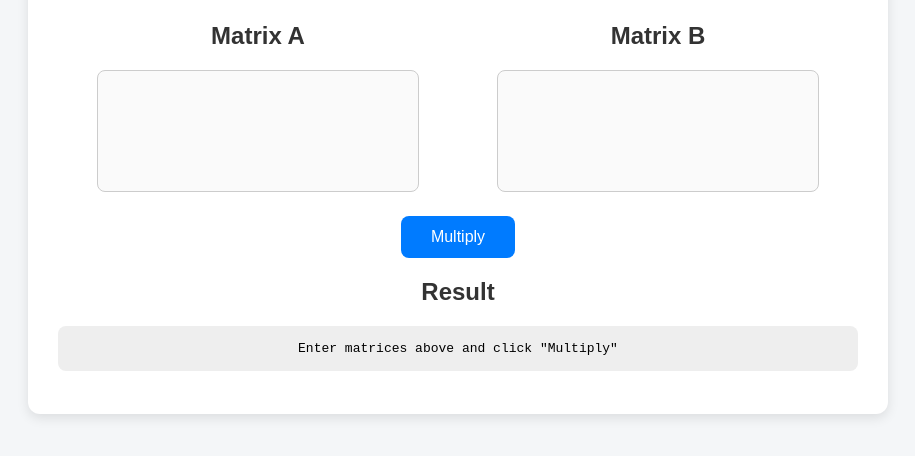
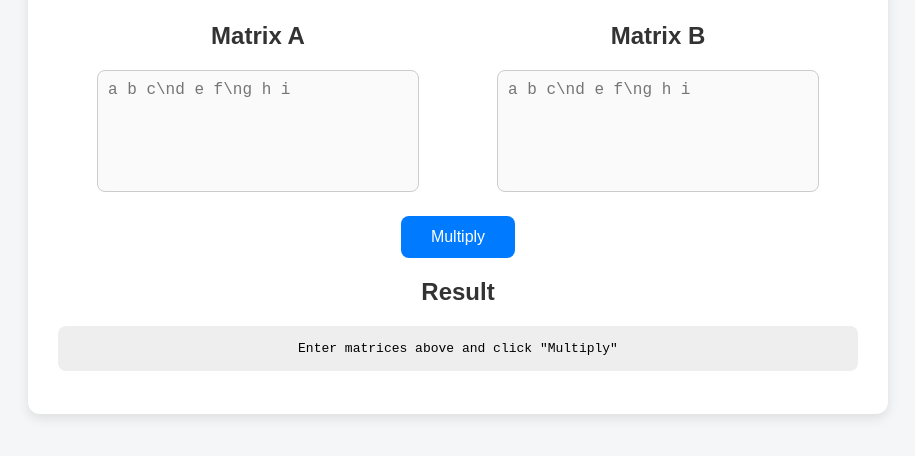
Before and after one commit to Starhopperr/MatrixMultiplier, a plain HTML site: page index.html in a window 1280 px wide. Shown: the part 128-584 px from the top of the page, without its empty margins (182-1097 px from the left). Drawn offline with Linux system fonts and the light colour scheme.

Commit message:
Update index.html

```diff
--- a/index.html
+++ b/index.html
@@ -13,11 +13,11 @@
     <div class="matrix-inputs">
       <div>
         <h2>Matrix A</h2>
-        <textarea id="matrixA" placeholder=""></textarea>
+        <textarea id="matrixA" placeholder="a b c\nd e f\ng h i"></textarea>
       </div>
       <div>
         <h2>Matrix B</h2>
-        <textarea id="matrixB" placeholder=""></textarea>
+        <textarea id="matrixB" placeholder="a b c\nd e f\ng h i"></textarea>
       </div>
     </div>
 
```
